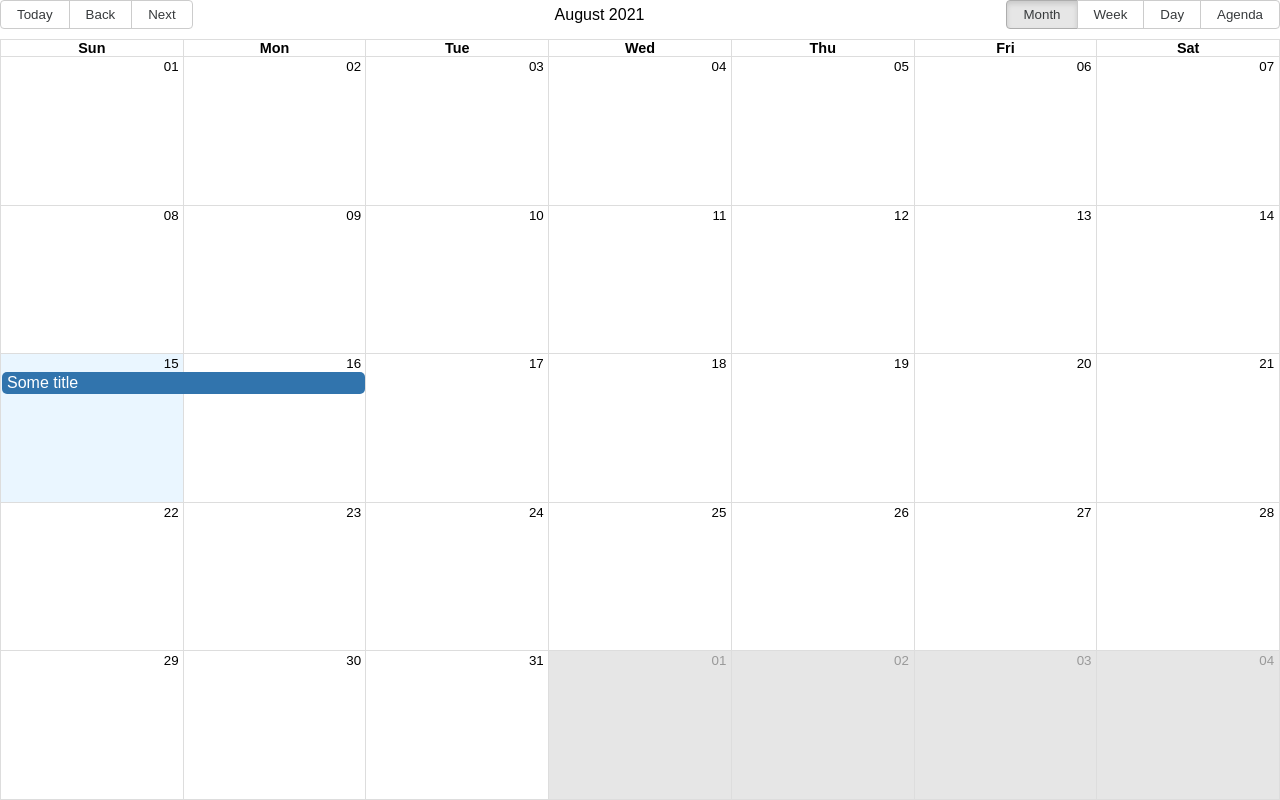
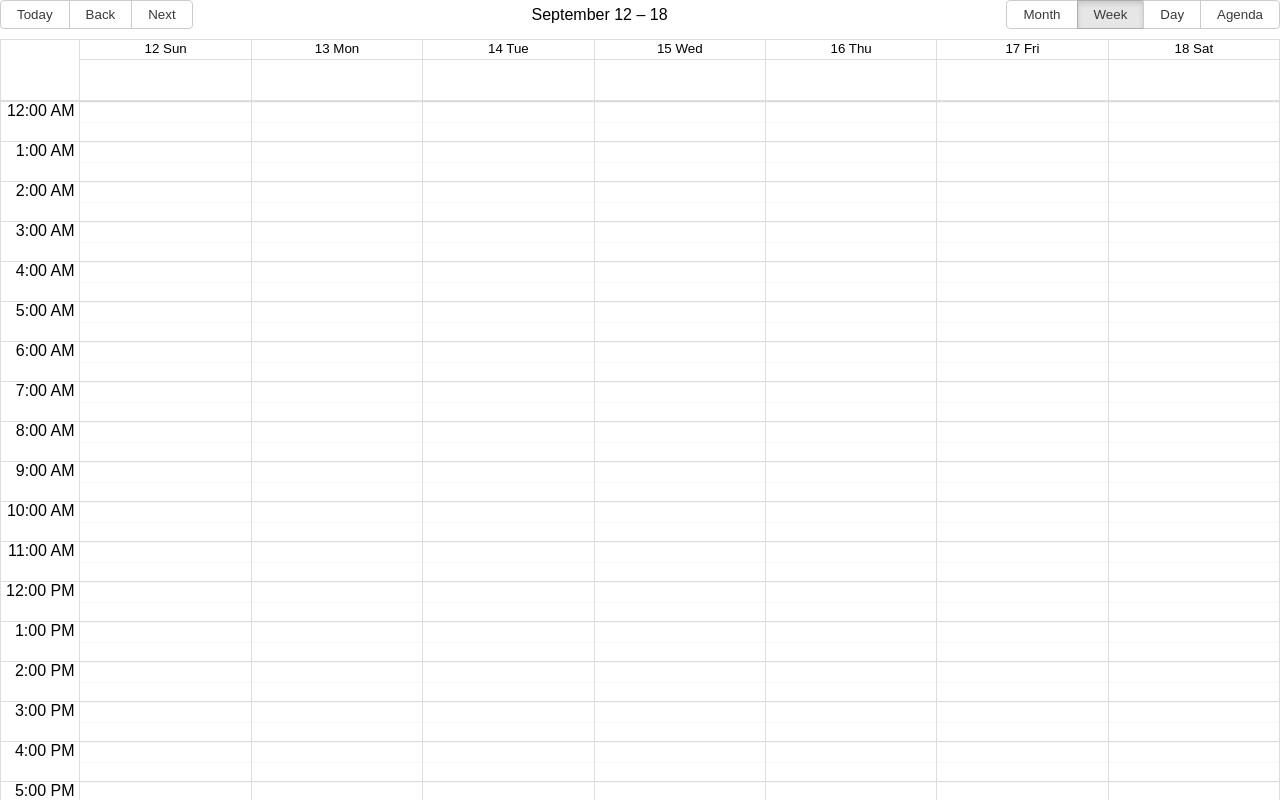
Before and after one commit to azariz/ef-mini-project-front, a React (Create React App) app: page / in a window 1280 px wide. Shown: the top 800 px of the page. Built offline with nearby package versions, Linux system fonts and the light colour scheme.

Commit message:
Using the selectable configuration of big-calendar and support of drag/drop to select time slots like Google Calendar.

```diff
--- a/src/App.js
+++ b/src/App.js
@@ -1,38 +1,51 @@
-import React, { Component } from "react";
-import { Calendar, momentLocalizer } from "react-big-calendar";
-import moment from "moment";
+import React from 'react'
+import { Calendar, Views, momentLocalizer } from 'react-big-calendar'
+import moment from 'moment'
 
 import "./App.css";
 import "react-big-calendar/lib/css/react-big-calendar.css";
 
-const localizer = momentLocalizer(moment);
+const propTypes = {}
 
-class App extends Component {
+class App extends React.Component {
   state = {
-    events: [
-      {
-        start: moment().toDate(),
-        end: moment()
-          .add(1, "days")
-          .toDate(),
-        title: "Some title"
-      }
-    ]
+    events: []
   };
 
+  handleSelect = ({ start, end }) => {
+    const title = window.prompt('New Event name')
+    if (title)
+      this.setState({
+        events: [
+          ...this.state.events,
+          {
+            start,
+            end,
+            title,
+          },
+        ],
+      })
+  }
+
   render() {
+    const localizer = momentLocalizer(moment)
     return (
-      <div className="App">
+      <>
         <Calendar
+          selectable
           localizer={localizer}
-          defaultDate={new Date()}
-          defaultView="month"
           events={this.state.events}
-          style={{ height: "100vh" }}
+          defaultView={Views.WEEK}
+          scrollToTime={new Date(1970, 1, 1, 6)}
+          defaultDate={new Date(2021, 8, 14)}
+          onSelectEvent={event => alert(event.title)}
+          onSelectSlot={this.handleSelect}
         />
-      </div>
-    );
+      </>
+    )
   }
 }
 
+App.propTypes = propTypes
+
 export default App;
```
